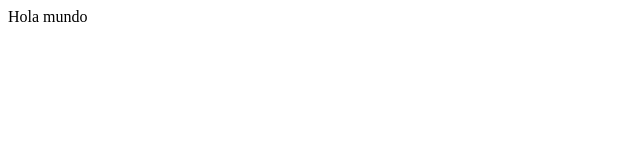
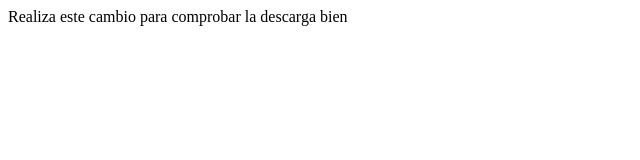
Before and after one commit to codeBastianDev/prueba, a plain HTML site: page index.html in a window 1280 px wide. Shown: the whole page, without its empty margins (0-640 px from the left). Drawn offline with Linux system fonts and the light colour scheme.

Commit message:
Realize cambio en el index
Estos cambios fueron un ejemplo

```diff
--- a/index.html
+++ b/index.html
@@ -6,6 +6,6 @@
     <title>Document</title>
 </head>
 <body>
-    Hola mundo
+        Realiza este cambio para comprobar la descarga bien
 </body>
 </html>
```
